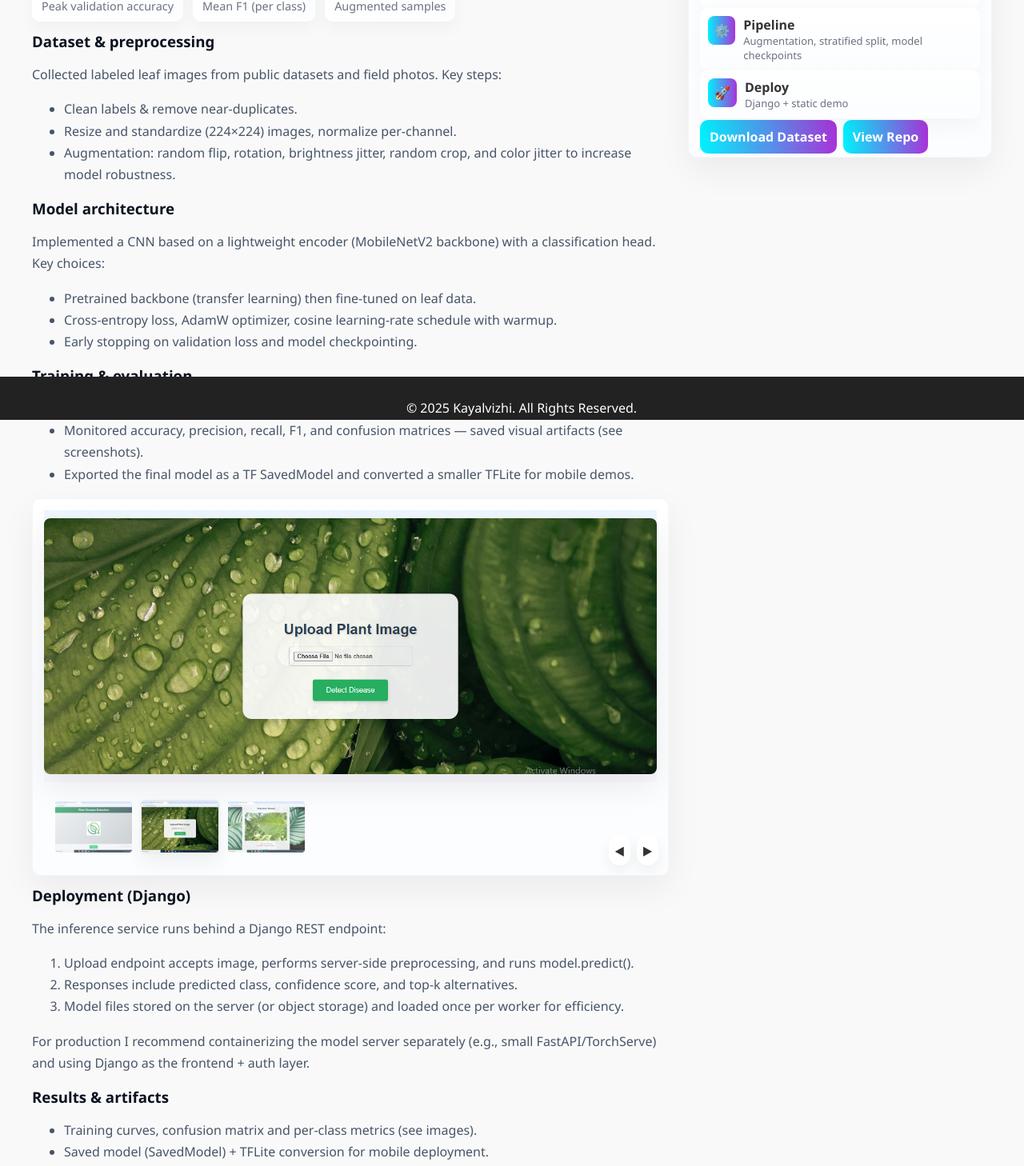
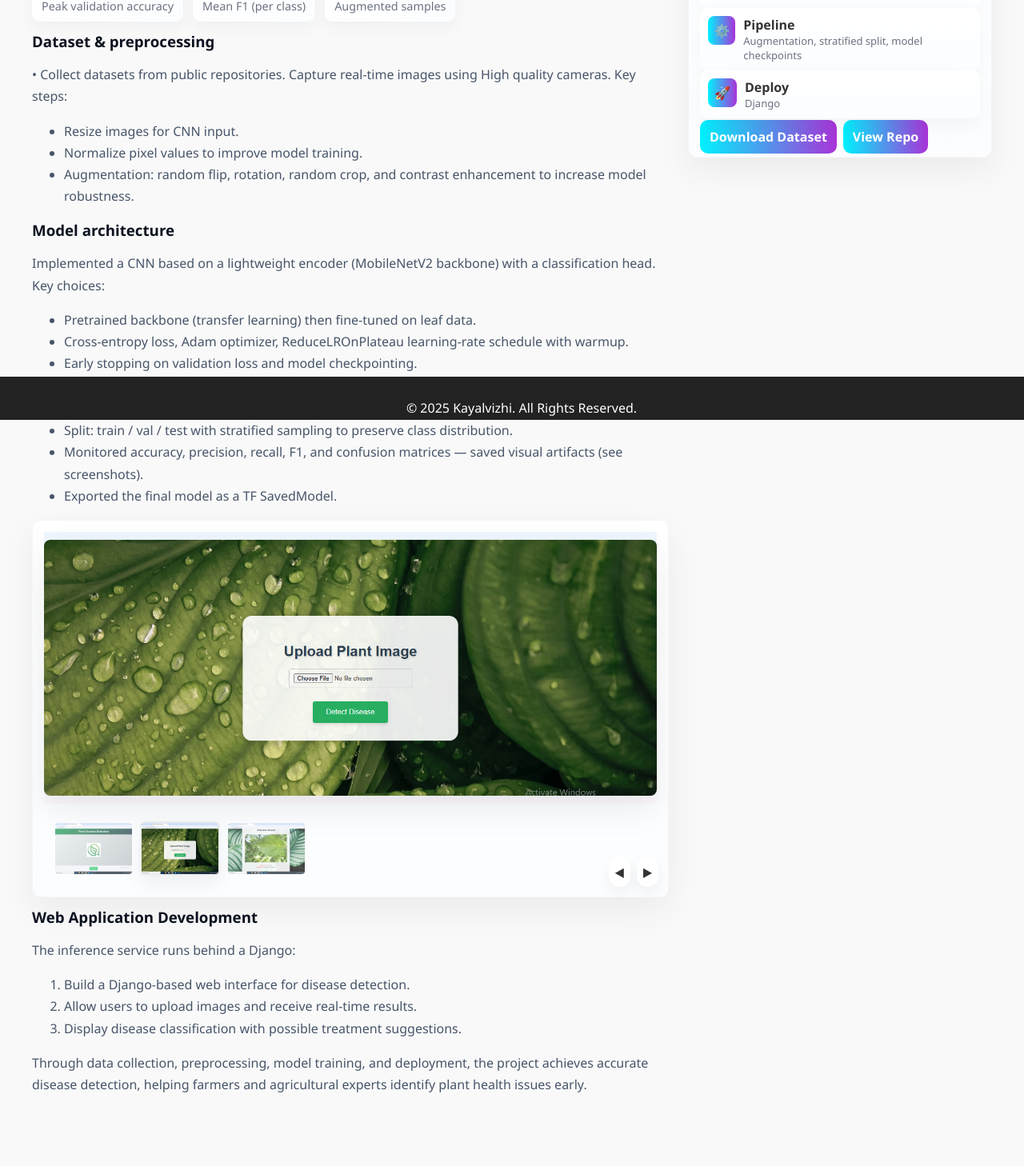
Before and after one commit to Kayalvizhi2004/Portfolio-Website, a React (Vite) app: page /project3 in a window 1280 px wide. Shown: the part 275-1733 px from the top of the page at 80% size. Built offline with nearby package versions, Linux system fonts and the light colour scheme.

Commit message:
Updated portfolio components and .gitignore

```diff
--- a/src/components/Projects.jsx
+++ b/src/components/Projects.jsx
@@ -7,7 +7,7 @@ const items = [
     title: "Portfolio Website",
     desc: "Personal portfolio built with React. Showcases projects and contact form.",
     route: "/project1",
-    tech: ["React", "CSS", "Router"],
+    tech: ["React", "CSS", "HTML"],
     img: "/images/logo-1.jpeg",
   },
   {
--- a/src/components/project1.jsx
+++ b/src/components/project1.jsx
@@ -283,7 +283,7 @@ export default function Project1() {
                 <a className="btn" href="#demo" onClick={(e) => { e.preventDefault(); window.scrollTo({ top: 900, behavior: "smooth" }); }}>
                   Live Demo
                 </a>
-                <a className="btn" href="https://github.com/" target="_blank" rel="noreferrer">View Repo</a>
+                <a className="btn" href="https://github.com/Kayalvizhi2004/Portfolio-Website" target="_blank" rel="noreferrer">View Repo</a>
               </div>
             </div>
 
--- a/src/components/project3.jsx
+++ b/src/components/project3.jsx
@@ -148,7 +148,7 @@ export default function Project3() {
             <h1 className="title">Plant Disease Detection — CNN powered</h1>
             <p className="lead">
               An end-to-end deep learning pipeline that classifies plant leaf images into disease categories.
-              Trained using TensorFlow/Keras and deployed as a lightweight Django app (REST + inference endpoint).
+              Trained using TensorFlow/Keras and deployed as a lightweight Django app.
             </p>
 
             <div className="metrics" aria-hidden="true">
@@ -161,7 +161,7 @@ export default function Project3() {
                 <div className="lbl">Mean F1 (per class)</div>
               </div>
               <div className={`metric ${mounted ? "visible" : ""}`} style={{ transitionDelay: "320ms" }}>
-                <div className="num">50k+</div>
+                <div className="num">1.5k+</div>
                 <div className="lbl">Augmented samples</div>
               </div>
             </div>
@@ -169,12 +169,13 @@ export default function Project3() {
             <div className="section">
               <h3>Dataset & preprocessing</h3>
               <p>
-                Collected labeled leaf images from public datasets and field photos. Key steps:
+                •	Collect datasets from  public repositories. Capture real-time images using  High quality cameras.
+ Key steps:
               </p>
               <ul>
-                <li>Clean labels & remove near-duplicates.</li>
-                <li>Resize and standardize (224×224) images, normalize per-channel.</li>
-                <li>Augmentation: random flip, rotation, brightness jitter, random crop, and color jitter to increase model robustness.</li>
+                <li>Resize images for CNN input.</li>
+                <li>Normalize pixel values to improve model training.</li>
+                <li>Augmentation: random flip, rotation, random crop, and contrast enhancement to increase model robustness.</li>
               </ul>
             </div>
 
@@ -186,7 +187,7 @@ export default function Project3() {
               </p>
               <ul>
                 <li>Pretrained backbone (transfer learning) then fine-tuned on leaf data.</li>
-                <li>Cross-entropy loss, AdamW optimizer, cosine learning-rate schedule with warmup.</li>
+                <li>Cross-entropy loss, Adam optimizer, ReduceLROnPlateau learning-rate schedule with warmup.</li>
                 <li>Early stopping on validation loss and model checkpointing.</li>
               </ul>
             </div>
@@ -196,7 +197,7 @@ export default function Project3() {
               <ul>
                 <li>Split: train / val / test with stratified sampling to preserve class distribution.</li>
                 <li>Monitored accuracy, precision, recall, F1, and confusion matrices — saved visual artifacts (see screenshots).</li>
-                <li>Exported the final model as a TF SavedModel and converted a smaller TFLite for mobile demos.</li>
+                <li>Exported the final model as a TF SavedModel.</li>
               </ul>
             </div>
 
@@ -248,27 +249,18 @@ export default function Project3() {
             </div>
 
             <div className="section">
-              <h3>Deployment (Django)</h3>
+              <h3>Web Application Development</h3>
               <p>
-                The inference service runs behind a Django REST endpoint:
+                The inference service runs behind a Django:
               </p>
               <ol>
-                <li>Upload endpoint accepts image, performs server-side preprocessing, and runs model.predict().</li>
-                <li>Responses include predicted class, confidence score, and top-k alternatives.</li>
-                <li>Model files stored on the server (or object storage) and loaded once per worker for efficiency.</li>
+                <li>Build a Django-based web interface for disease detection.</li>
+                <li>Allow users to upload images and receive real-time results.</li>
+                <li>Display disease classification with possible treatment suggestions.</li>
               </ol>
               <p style={{ marginTop: 8 }}>
-                For production I recommend containerizing the model server separately (e.g., small FastAPI/TorchServe) and using Django as the frontend + auth layer.
+                Through data collection, preprocessing, model training, and deployment, the project achieves accurate disease detection, helping farmers and agricultural experts identify plant health issues early.
               </p>
-            </div>
-
-            <div className="section" style={{ marginTop: 14 }}>
-              <h3>Results & artifacts</h3>
-              <ul>
-                <li>Training curves, confusion matrix and per-class metrics (see images).</li>
-                <li>Saved model (SavedModel) + TFLite conversion for mobile deployment.</li>
-                <li>Demo page for image upload + predicted label and confidence.</li>
-              </ul>
             </div>
           </div>
 
@@ -302,14 +294,14 @@ export default function Project3() {
                   <div className="badge">🚀</div>
                   <div>
                     <div style={{ fontWeight: 800 }}>Deploy</div>
-                    <div style={{ color: "#6b7280", fontSize: 13 }}>Django + static demo</div>
+                    <div style={{ color: "#6b7280", fontSize: 13 }}>Django</div>
                   </div>
                 </div>
               </div>
 
               <div style={{ marginTop: 12 }}>
                 <a className="btn" href="/Dataset.zip" target="_blank" rel="noreferrer">Download Dataset</a>
-                <a className="btn" href="https://github.com/" target="_blank" rel="noreferrer" style={{ marginLeft: 8 }}>View Repo</a>
+                <a className="btn" href="https://github.com/Kayalvizhi2004/Plant-Disease-Detection" target="_blank" rel="noreferrer" style={{ marginLeft: 8 }}>View Repo</a>
               </div>
             </div>
           </aside>
--- a/src/components/project4.jsx
+++ b/src/components/project4.jsx
@@ -271,7 +271,7 @@ export default function Project4() {
 
               <div className="cta-row">
                 <a className="btn" href="#demo" onClick={(e) => { e.preventDefault(); window.scrollTo({ top: 900, behavior: "smooth" }); }}>Live Demo</a>
-                <a className="btn" href="https://github.com/" target="_blank" rel="noreferrer">View Repo</a>
+                <a className="btn" href="https://github.com/Kayalvizhi2004/Typing-Speed-Game" target="_blank" rel="noreferrer">View Repo</a>
               </div>
             </div>
           </aside>
```
Also changed, not shown: 1 other file (tests, documents, lock files or other folders).
